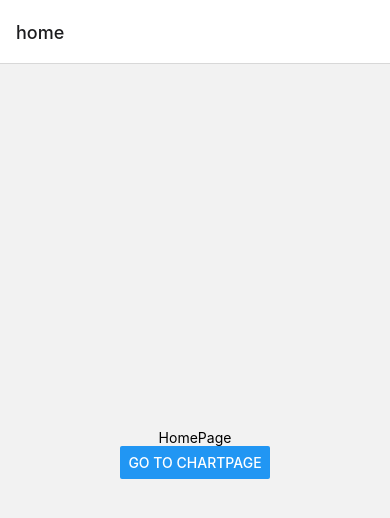
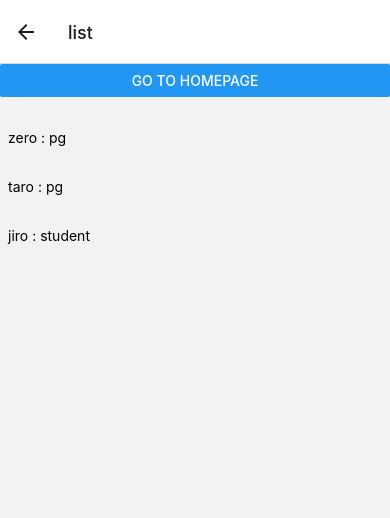
Before and after one commit to arx-8/try-react-native, a React Native app: screen /list in a window 390 px wide. Shown: the top 518 px of the page. Built offline with nearby package versions, Linux system fonts and the light colour scheme.

Commit message:
feat: try FlatList

```diff
--- a/App.tsx
+++ b/App.tsx
@@ -2,6 +2,7 @@ import { NavigationContainer } from "@react-navigation/native"
 import { createNativeStackNavigator } from "@react-navigation/native-stack"
 import { ChartPage } from "src/components/pages/ChartPage"
 import { HomePage } from "src/components/pages/HomePage"
+import { ListPage } from "src/components/pages/ListPage "
 import { RootStackParamList } from "src/packages/@react-navigation"
 
 const Stack = createNativeStackNavigator<RootStackParamList>()
@@ -12,6 +13,7 @@ export default function App(): JSX.Element {
       <Stack.Navigator>
         <Stack.Screen name="home" component={HomePage} />
         <Stack.Screen name="chart" component={ChartPage} />
+        <Stack.Screen name="list" component={ListPage} />
       </Stack.Navigator>
     </NavigationContainer>
   )
--- a/src/components/pages/HomePage/index.tsx
+++ b/src/components/pages/HomePage/index.tsx
@@ -7,6 +7,7 @@ export const HomePage = (): JSX.Element => {
   return (
     <View style={styles.root}>
       <Text>HomePage</Text>
+      <View style={styles.button}>
         <Button
           title="Go to ChartPage"
           onPress={() => {
@@ -14,10 +15,22 @@ export const HomePage = (): JSX.Element => {
           }}
         />
       </View>
+      <View style={styles.button}>
+        <Button
+          title="Go to ListPage"
+          onPress={() => {
+            navigation.navigate("list")
+          }}
+        />
+      </View>
+    </View>
   )
 }
 
 const styles = StyleSheet.create({
+  button: {
+    paddingTop: 8,
+  },
   root: {
     alignItems: "center",
     flex: 1,
--- /dev/null
+++ b/src/components/pages/ListPage /index.tsx
@@ -0,0 +1,59 @@
+import { useNavigation } from "@react-navigation/native"
+import { Button, FlatList, StyleSheet, Text, View } from "react-native"
+
+type Character = {
+  job: string
+  key: number
+  name: string
+}
+
+const data: Character[] = [
+  {
+    job: "pg",
+    key: 0,
+    name: "zero",
+  },
+  {
+    job: "pg",
+    key: 1,
+    name: "taro",
+  },
+  {
+    job: "student",
+    key: 2,
+    name: "jiro",
+  },
+]
+
+export const ListPage = (): JSX.Element => {
+  const navigation = useNavigation()
+
+  return (
+    <View style={styles.root}>
+      <Button
+        title="Go to HomePage"
+        onPress={() => {
+          navigation.navigate("home")
+        }}
+      />
+      <FlatList
+        data={data}
+        renderItem={({ item }) => {
+          return (
+            <Text style={styles.item}>
+              {item.name} : {item.job}
+            </Text>
+          )
+        }}
+      />
+    </View>
+  )
+}
+
+const styles = StyleSheet.create({
+  item: {
+    paddingLeft: 8,
+    paddingTop: 32,
+  },
+  root: {},
+})
--- a/src/packages/@react-navigation/index.d.ts
+++ b/src/packages/@react-navigation/index.d.ts
@@ -2,6 +2,7 @@
 export type RootStackParamList = {
   chart: undefined | { chartType: "a" | "b" }
   home: undefined
+  list: undefined
 }
 
 declare global {
```
Lines whose indentation alone changed are shown as unchanged.
